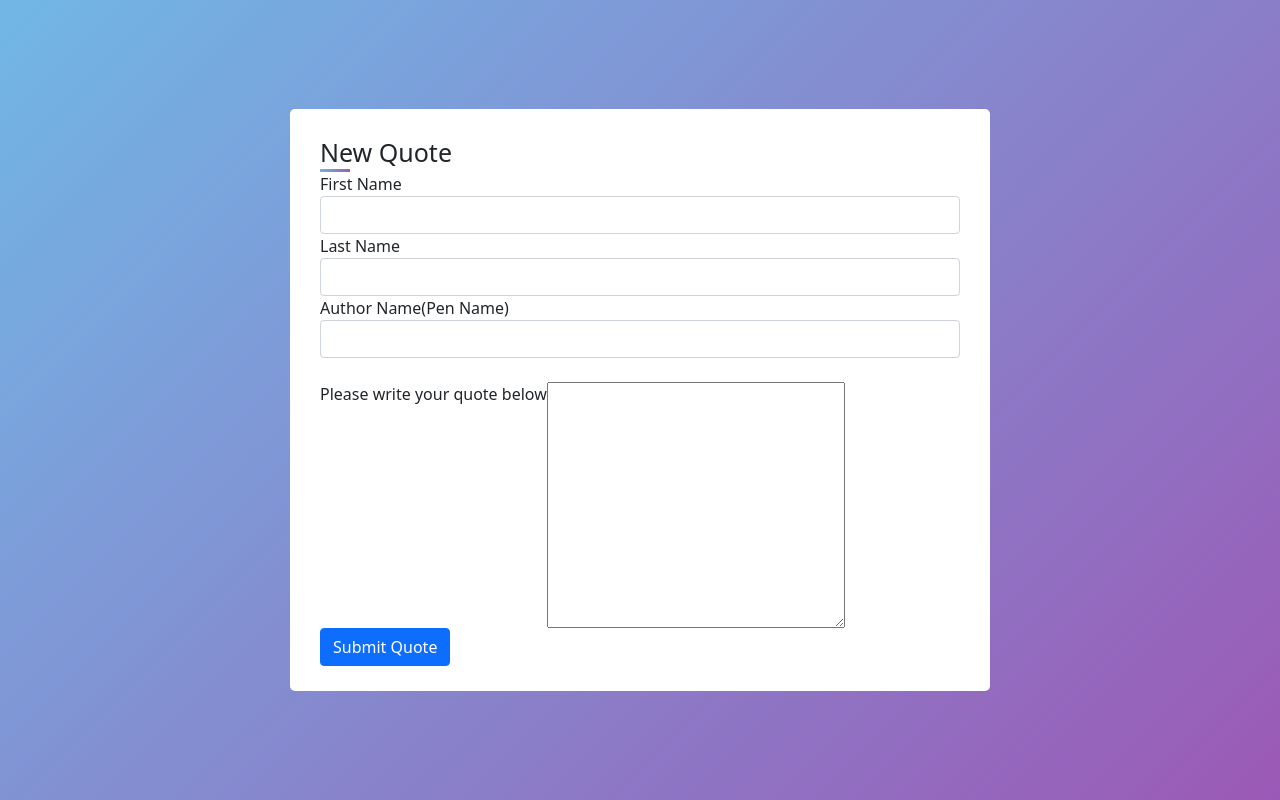
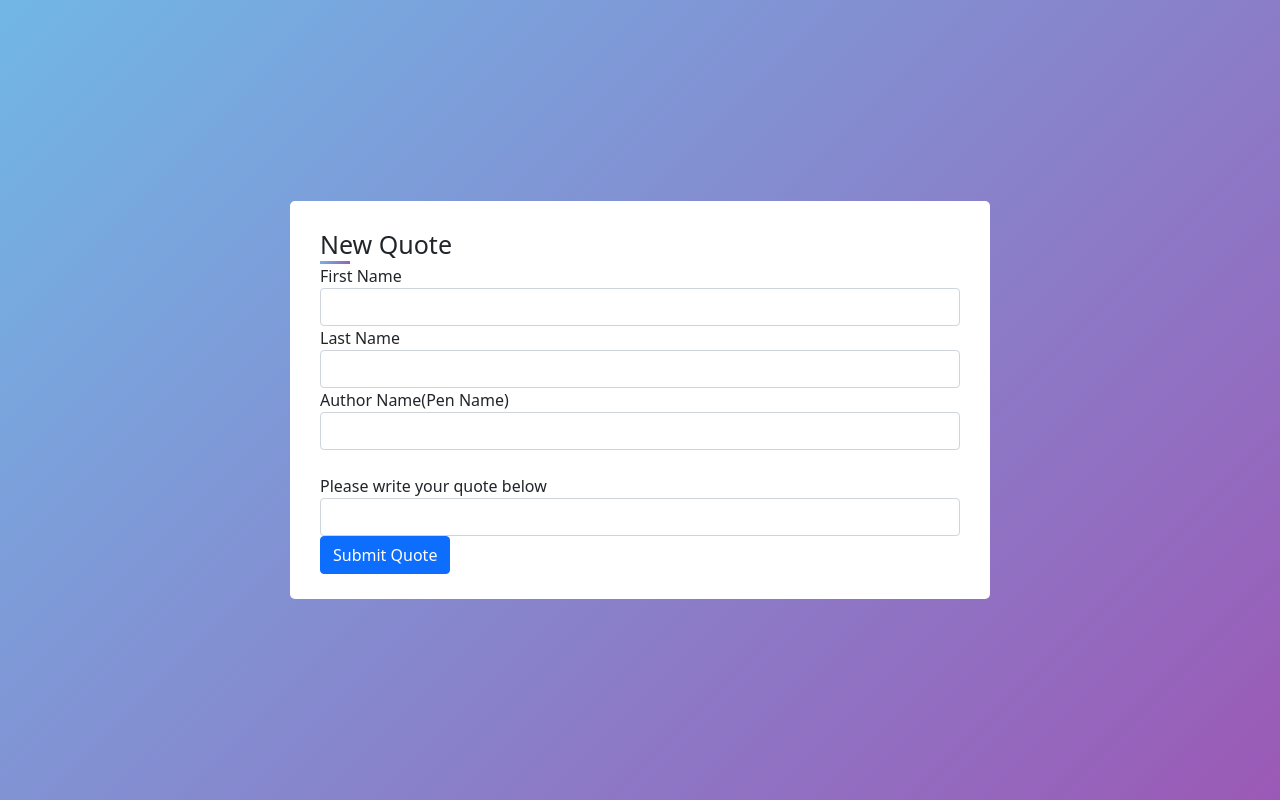
Before and after one commit to AdnanK1/NewQuote, an Angular app: page / in a window 1280 px wide. Built offline with nearby package versions, Linux system fonts and the light colour scheme.

Commit message:
Changed textarea to input.

```diff
--- a/src/app/form/form1/form1.component.html
+++ b/src/app/form/form1/form1.component.html
@@ -1,6 +1,6 @@
 <body>
     <div class="container">
-        <form action="">
+        <form #userForm="ngForm">
             <div class="title">New Quote</div>
             <div class="form-group">
                 <label for="firstName">First Name</label>
@@ -18,7 +18,7 @@
             </div><br>
             <div class="form-group">
                 <label for="quote">Please write your quote below</label>
-                <textarea required ngModel name="comment" id="quote" cols="30" rows="10"></textarea>
+                <input required ngModel name="quote" id="quote" type="text" class="form-control">
             </div>
 
             <button class="btn btn-primary" type="submit">Submit Quote</button>
```
